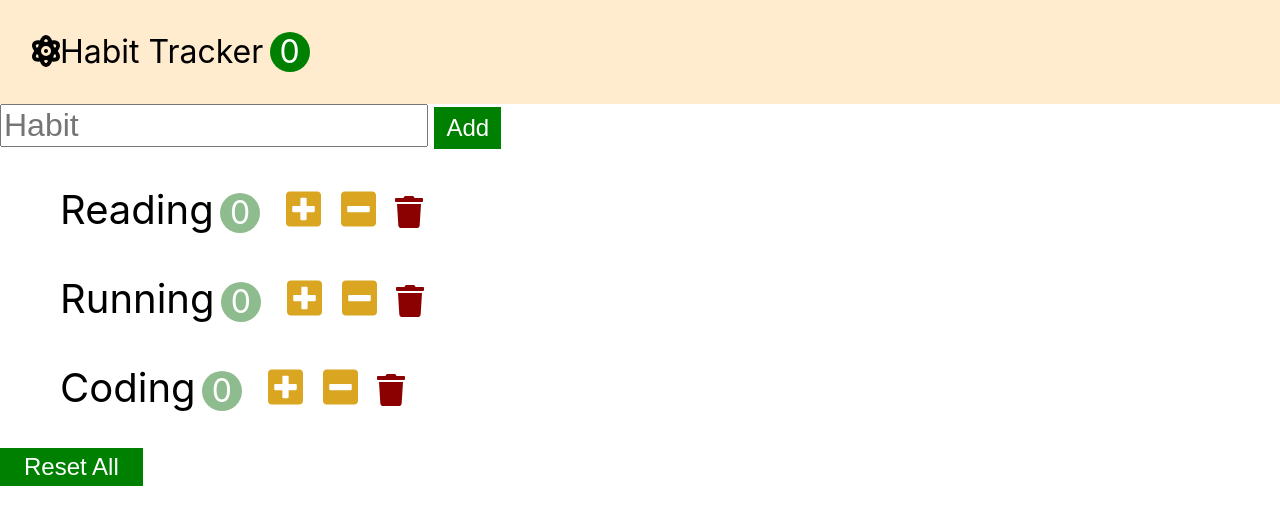
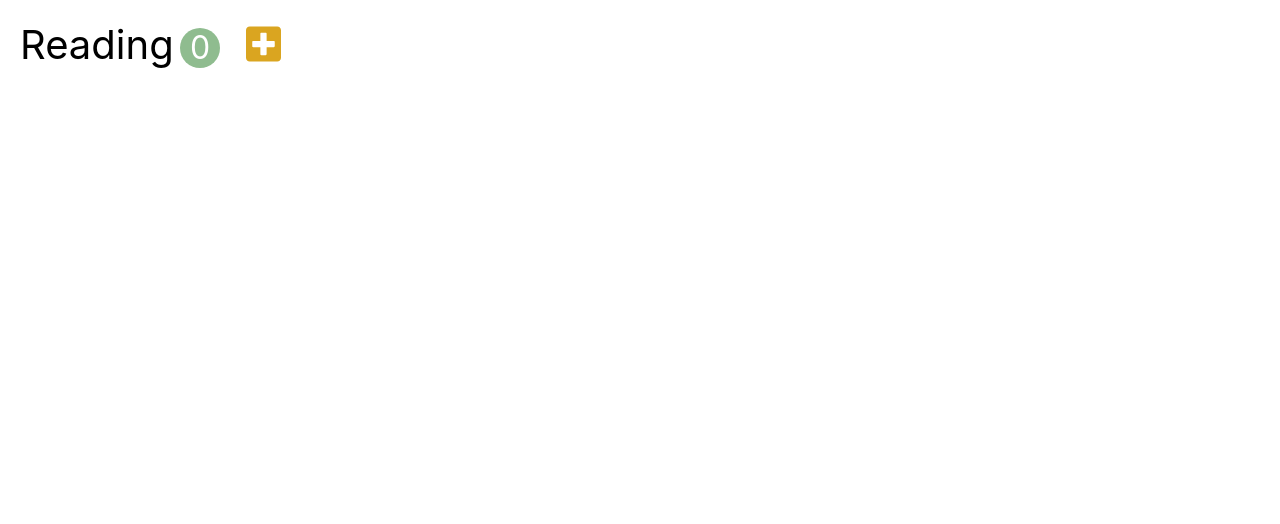
Before and after one commit to monty420420/React_template, a React (Create React App) app: page / in a window 1280 px wide. Shown: the top 524 px of the page. Built offline with nearby package versions, Linux system fonts and the light colour scheme.

Commit message:
react_hook

```diff
--- /dev/null
+++ b/src/components/simpleHabit.jsx
@@ -0,0 +1,27 @@
+import React, { useState, useRef, useCallback, useEffect } from 'react';
+
+const SimpleHabit = () => {
+  const [count, setCount] = useState(0);
+  const spanRef = useRef();
+
+  const handleIncrement = useCallback(() => {
+    setCount(count + 1);
+  });
+
+  useEffect(() => {
+    console.log(`mounted & updated!: ${count}`);
+  }, []);
+  return (
+    <li className="habit">
+      <span ref={spanRef} className="habit-name">
+        Reading
+      </span>
+      <span className="habit-count">{count}</span>
+      <button className="habit-button habit-increase" onClick={handleIncrement}>
+        <i className="fas fa-plus-square"></i>
+      </button>
+    </li>
+  );
+};
+
+export default SimpleHabit;
--- a/src/index.js
+++ b/src/index.js
@@ -3,12 +3,13 @@
 import './index.css';
 import App from './app';
 import '@fortawesome/fontawesome-free/js/all.js';
+import SimpleHabit from './components/simpleHabit';
 
 
 
 ReactDOM.render(
   <React.StrictMode>
-    <App />
+    <SimpleHabit />
   </React.StrictMode>,
   document.getElementById('root')
 );
```
